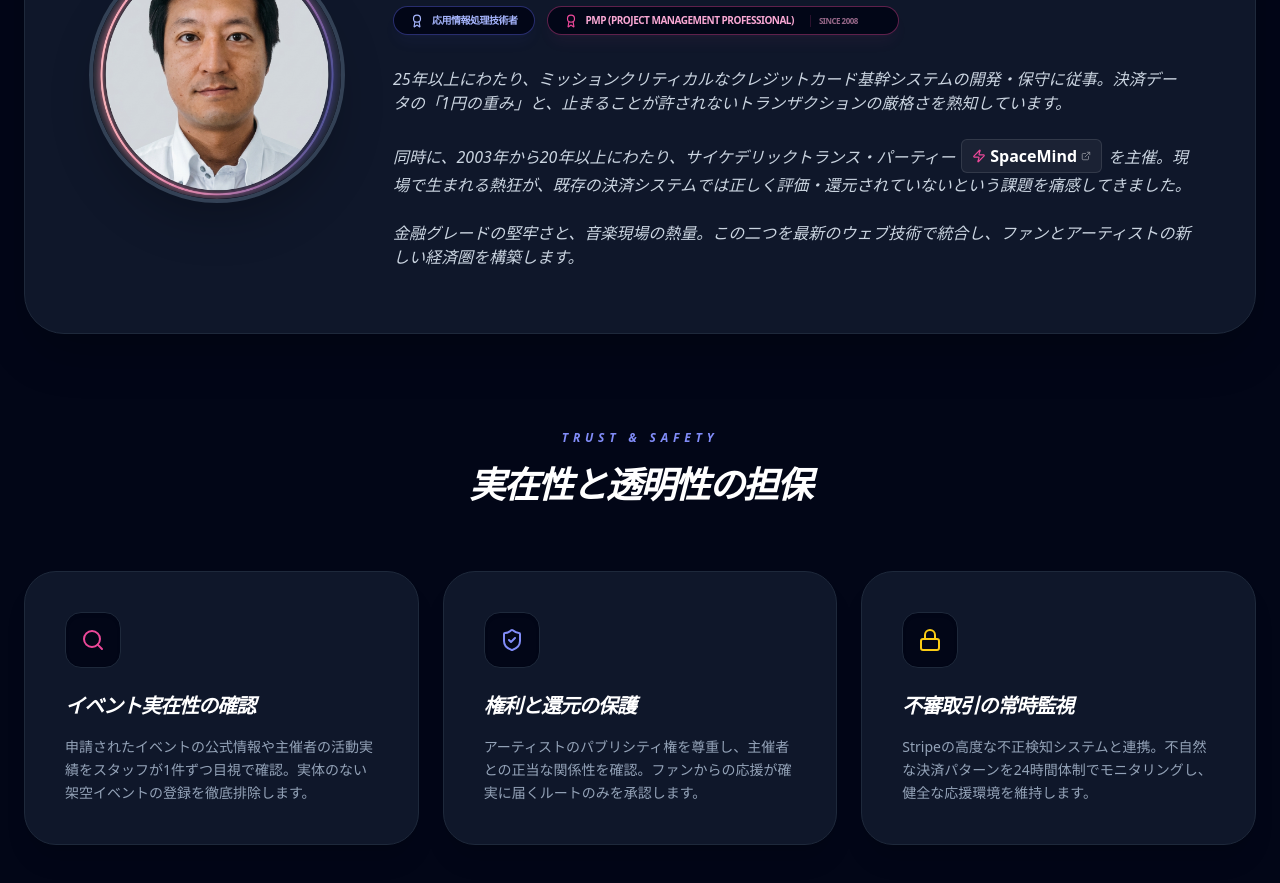
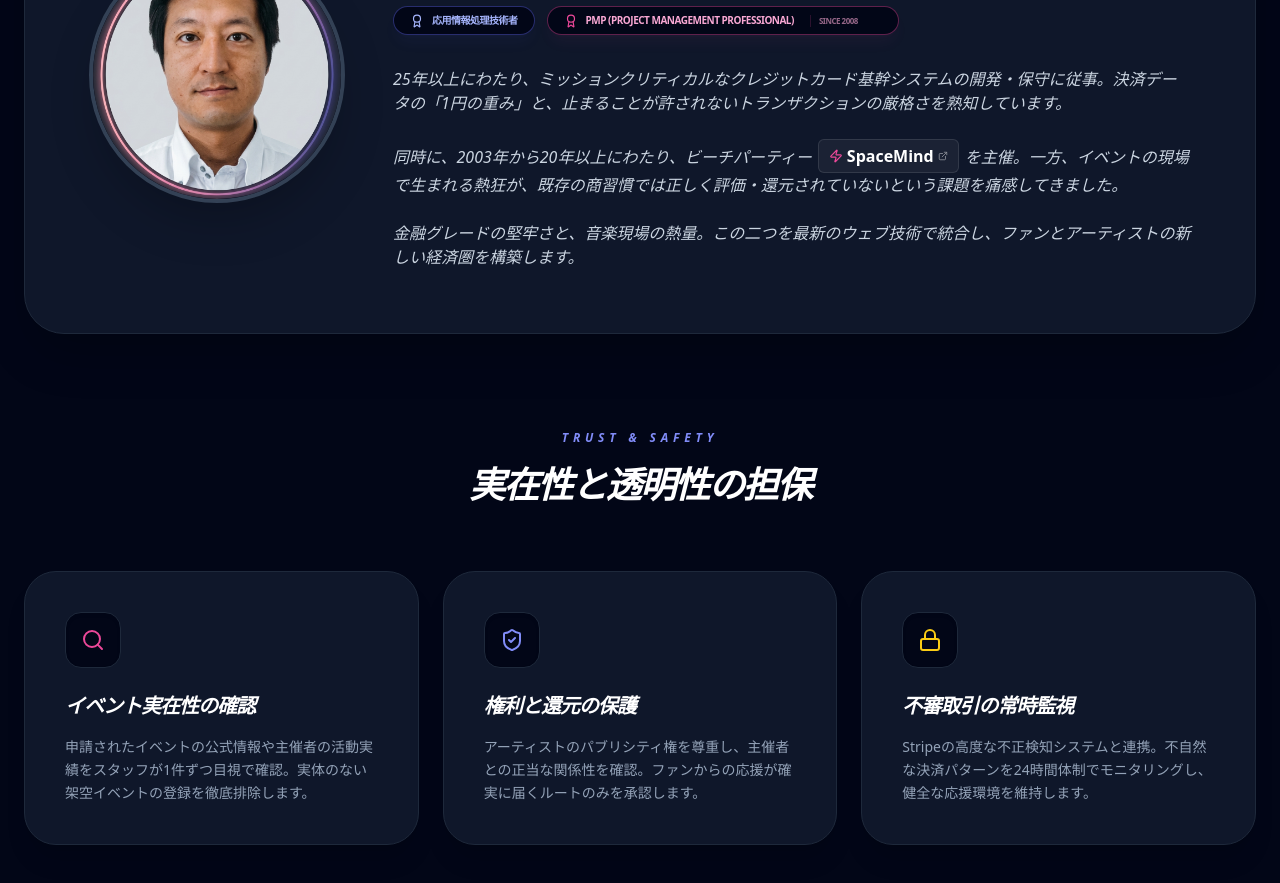
Before and after one commit to spacemindhiro/direct-cheers, a Next.js app: page /about in a window 1280 px wide. Shown: the part 960-1843 px from the top of the page. Built offline with nearby package versions, Linux system fonts and the light colour scheme.

Commit message:
about usに情報追加

```diff
--- a/app/about/page.tsx
+++ b/app/about/page.tsx
@@ -105,7 +105,7 @@ export default function AboutPage() {
               <p>25年以上にわたり、ミッションクリティカルなクレジットカード基幹システムの開発・保守に従事。決済データの「1円の重み」と、止まることが許されないトランザクションの厳格さを熟知しています。</p>
 
               <p>
-                同時に、2003年から20年以上にわたり、サイケデリックトランス・パーティー
+                同時に、2003年から20年以上にわたり、ビーチパーティー
                 <a
                   href="https://www.facebook.com/profile.php?id=100064419200791"
                   target="_blank"
@@ -117,7 +117,7 @@ export default function AboutPage() {
                   <span>SpaceMind</span>
                   <ExternalLink size={10} className="opacity-50" />
                 </a>
-                を主催。現場で生まれる熱狂が、既存の決済システムでは正しく評価・還元されていないという課題を痛感してきました。
+                を主催。一方、イベントの現場で生まれる熱狂が、既存の商習慣では正しく評価・還元されていないという課題を痛感してきました。
               </p>
 
               <p>金融グレードの堅牢さと、音楽現場の熱量。この二つを最新のウェブ技術で統合し、ファンとアーティストの新しい経済圏を構築します。</p>
```
